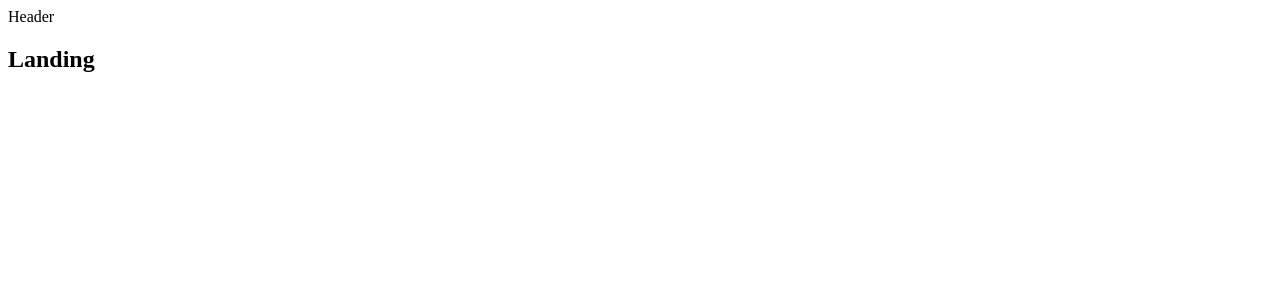
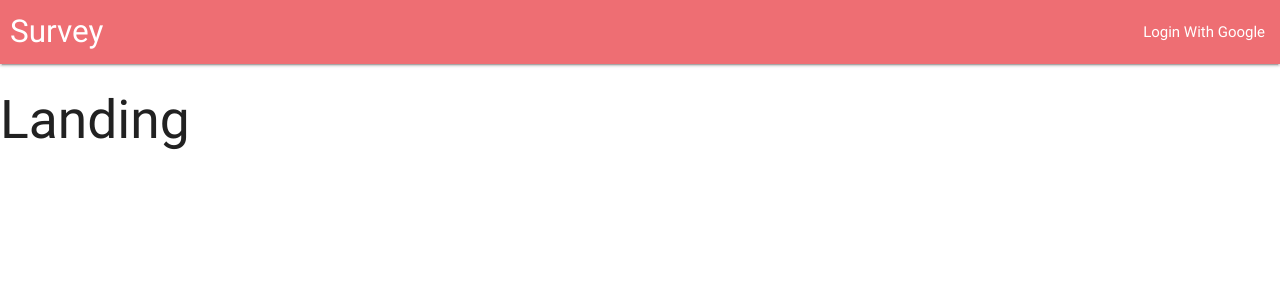
Before and after one commit to bharatchopra28/surveyapp, a React (Create React App) app in the folder client/: page / in a window 1280 px wide. Shown: the top 300 px of the page. Built offline with nearby package versions, Linux system fonts and the light colour scheme.

Commit message:
header setup with redux

```diff
--- a/client/public/index.html
+++ b/client/public/index.html
@@ -8,6 +8,7 @@
       manifest.json provides metadata used when your web app is added to the
       homescreen on Android. See https://developers.google.com/web/fundamentals/engage-and-retain/web-app-manifest/
     -->
+    <link href="https://fonts.googleapis.com/icon?family=Material+Icons" rel="stylesheet">
     <link rel="manifest" href="%PUBLIC_URL%/manifest.json">
     <link rel="shortcut icon" href="%PUBLIC_URL%/favicon.ico">
     <!--
--- /dev/null
+++ b/client/src/actions/types.js
@@ -0,0 +1 @@
+export const FETCH_USER = 'fetch_user';
--- a/client/src/components/Header.js
+++ b/client/src/components/Header.js
@@ -3,7 +3,14 @@ import React, { Component } from 'react';
 class Header extends Component {
 	render() {
 		return (
-			<div>Header</div>
+			<nav>
+			    <div class="nav-wrapper" style={{ paddingLeft: 10 }}>
+			      	<a href="#" class="left brand-logo">Survey</a>
+			      	<ul class="right">
+			        	<li><a>Login With Google</a></li>
+			      	</ul>
+			    </div>
+			</nav>
 		);
 	}
 }
--- a/client/src/index.js
+++ b/client/src/index.js
@@ -1,11 +1,13 @@
+import 'materialize-css/dist/css/materialize.min.css';
 import React from 'react';
 import ReactDOM from 'react-dom';
 import { Provider } from 'react-redux';
 import { createStore, applyMiddleware } from 'redux';
+import reduxThunk from 'redux-thunk';
 
 import reducers from './reducers';
 import App from './components/App';
 
-const store = createStore(reducers, {}, applyMiddleware());
+const store = createStore(reducers, {}, applyMiddleware(reduxThunk));
 
 ReactDOM.render(<Provider store={store}><App /></Provider>, document.querySelector('#root'));
```
Also changed, not shown: client/package.json (+6 -1 lines), client/src/actions/index.js (added, +7 -0 lines), 1 other file (tests, documents, lock files or other folders).
